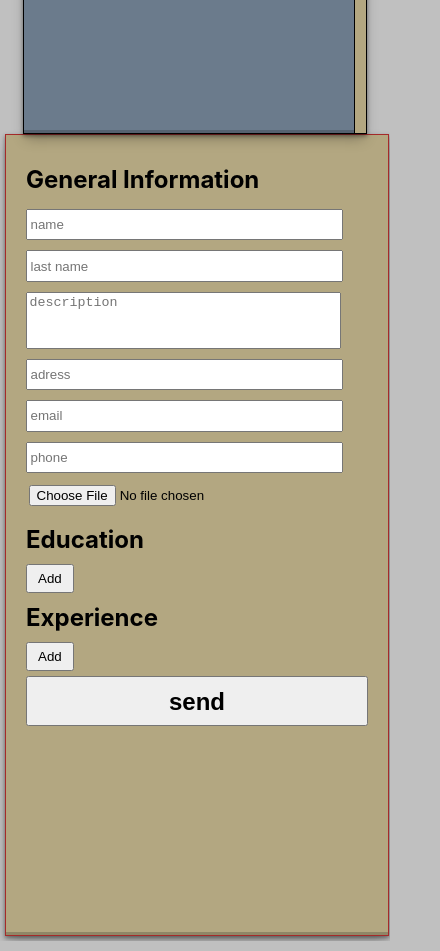
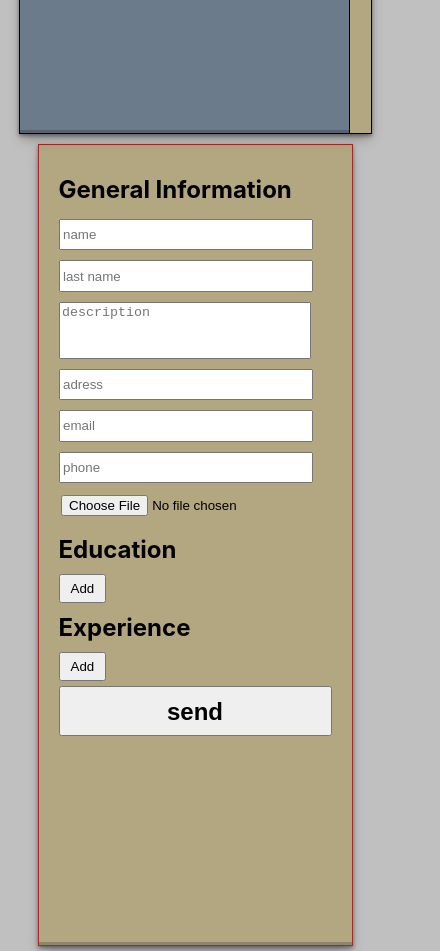
Before and after one commit to manuelsolaberrieta/CV-App-TOP, a React (Create React App) app in the folder cv-project/: page / in a window 390 px wide. Shown: the part 780-1731 px from the top of the page, 440 px wide, since content can reach past the window. Built offline with nearby package versions, Linux system fonts and the light colour scheme.

Commit message:
Hasta acá anda masomenos bien con excepción de un par de funcionalidades

```diff
--- a/cv-project/package.json
+++ b/cv-project/package.json
@@ -9,6 +9,7 @@
     "react": "^18.2.0",
     "react-dom": "^18.2.0",
     "react-scripts": "5.0.1",
+    "uuidv4": "^6.2.13",
     "web-vitals": "^2.1.4"
   },
   "scripts": {
--- a/cv-project/src/components/Base_Form.js
+++ b/cv-project/src/components/Base_Form.js
@@ -59,10 +59,13 @@ class BaseForm extends React.Component {
             count="eduCount"
             name="neweducation"
             onClick={this.addComponent}
+            className="add-button"
           >
             Add
           </button>
-          {eduCompList}
+          {eduCompList.map((e) => {
+            return e;
+          })}
           <h2>Experience</h2>
           <button
             type="button"
@@ -70,6 +73,7 @@ class BaseForm extends React.Component {
             count="expCount"
             name="newexperience"
             onClick={this.addComponent}
+            className="add-button"
           >
             Add
           </button>
--- a/cv-project/src/components/Education.js
+++ b/cv-project/src/components/Education.js
@@ -27,6 +27,14 @@ class Education extends React.Component {
           onChange={this.props.setValue}
           placeholder="study end date"
         />
+        <button
+          type="button"
+          className="delete-button"
+          name={this.props.compNum}
+          onClick={this.props.deleteComp}
+        >
+          Delete
+        </button>
       </section>
     );
   }
--- a/cv-project/src/components/EducationPreview.js
+++ b/cv-project/src/components/EducationPreview.js
@@ -15,6 +15,7 @@ class EducationPreview extends React.Component {
             ? this.props.state["studyTitle" + this.props.compNum]
             : ""}
         </span>
+        <br />
         <span id="school-from">
           {this.props.state["studyFromDate" + this.props.compNum] !== ""
             ? this.props.state["studyFromDate" + this.props.compNum]
--- a/cv-project/src/components/Experience.js
+++ b/cv-project/src/components/Experience.js
@@ -33,6 +33,9 @@ class Experience extends React.Component {
           onChange={this.props.setValue}
           placeholder="work end date"
         />
+        <button type="button" className="delete-button">
+          Delete
+        </button>
       </section>
     );
   }
--- a/cv-project/src/index.css
+++ b/cv-project/src/index.css
@@ -24,6 +24,7 @@ code {
   font-weight: 900;
   background-color: #3b4d61;
   color: aliceblue;
+  width: 100vw;
   display: flex;
   align-items: center;
   justify-content: flex-start;
@@ -143,12 +144,16 @@ footer {
   .general-container {
     grid-template-columns: 1fr;
     grid-template-rows: 1fr 1fr;
+    row-gap: 10px;
   }
   #base-form,
   .preview-container {
     overflow: auto;
     margin: auto;
-    width: 90%;
+    max-width: 90vw;
+  }
+  #base-form {
+    min-width: 70vw;
   }
   .preview-container {
     grid-row: 1/2;
```
Also changed, not shown: 1 other file (tests, documents, lock files or other folders).
